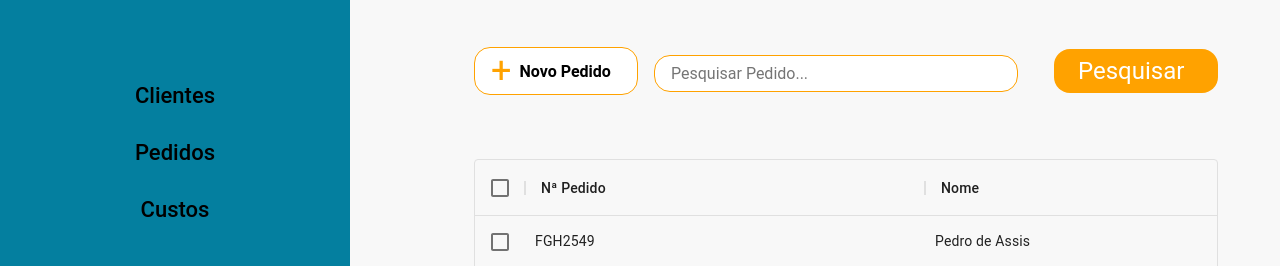
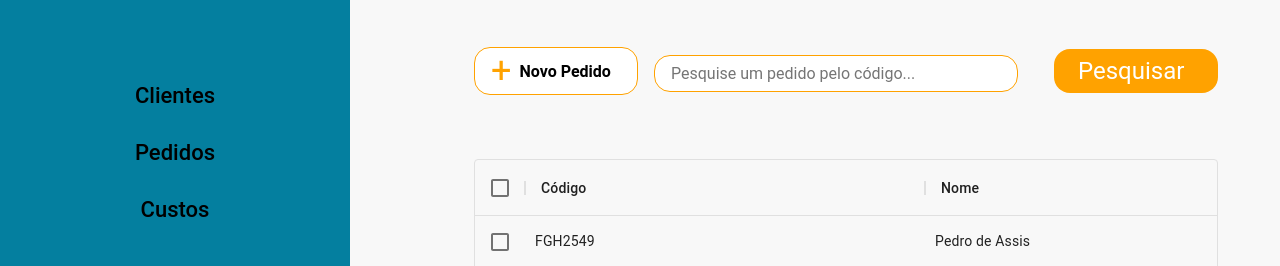
Before and after one commit to GabrielFSSantos/Basic_Laundry_System, a React (Create React App) app: page /requests in a window 1280 px wide. Shown: the part 225-491 px from the top of the page. Built offline with nearby package versions, Linux system fonts and the light colour scheme.

Commit message:
search rule applied to customers and orders

```diff
--- a/src/hooks/useTable.ts
+++ b/src/hooks/useTable.ts
@@ -8,13 +8,13 @@ type Columns = {
   width: number
 }
 
-type Rows = {
+export type Rows = {
   id: number;
   cpf?: string;
   name?: string;
   phone?: string;
   email?: string;
-  requestNumber?: string;
+  requestCode?: string;
   status?: string;
 }
 
@@ -44,21 +44,21 @@ export function useTable({type}: TableProps) {
 
   } else if(type === 'requests') {
     columns = [
-      { field: 'requestNumber', headerName: 'Nª Pedido', width: 400 },
+      { field: 'requestCode', headerName: 'Código', width: 400 },
       { field: 'name', headerName: 'Nome', width: 400 },
       { field: 'status', headerName: 'Status', width: 400 },
     ];
 
     rows = [
-      { id: 1, requestNumber: 'FGH2549', name: "Pedro de Assis", status: 'Lavando'},
-      { id: 2, requestNumber: 'FGH2549', name: "Pedro de Assis", status: 'Lavando'},
-      { id: 3, requestNumber: 'FGH2549', name: "Pedro de Assis", status: 'Lavando'},
-      { id: 4, requestNumber: 'FGH2549', name: "Pedro de Assis", status: 'Lavando'},
-      { id: 5, requestNumber: 'FGH2549', name: "Pedro de Assis", status: 'Lavando'},
-      { id: 6, requestNumber: 'FGH2549', name: "Pedro de Assis", status: 'Lavando'},
-      { id: 7, requestNumber: 'FGH2549', name: "Pedro de Assis", status: 'Lavando'},
-      { id: 8, requestNumber: 'FGH2549', name: "Pedro de Assis", status: 'Lavando'},
-      { id: 9, requestNumber: 'FGH2549', name: "Pedro de Assis", status: 'Lavando'},
+      { id: 1, requestCode: 'FGH2549', name: "Pedro de Assis", status: 'Lavando'},
+      { id: 2, requestCode: 'FGH2549', name: "Pedro de Assis", status: 'Lavando'},
+      { id: 3, requestCode: 'FGH2549', name: "Pedro de Assis", status: 'Lavando'},
+      { id: 4, requestCode: 'FGH2549', name: "Pedro de Assis", status: 'Lavando'},
+      { id: 5, requestCode: 'FGH2549', name: "Pedro de Assis", status: 'Lavando'},
+      { id: 6, requestCode: 'FGH2549', name: "Pedro de Assis", status: 'Lavando'},
+      { id: 7, requestCode: 'FGH2549', name: "Pedro de Assis", status: 'Lavando'},
+      { id: 8, requestCode: 'FGH2549', name: "Pedro de Assis", status: 'Lavando'},
+      { id: 9, requestCode: 'FGH2549', name: "Pedro de Assis", status: 'Lavando'},
     ];
   }
 
--- a/src/pages/Clients/index.tsx
+++ b/src/pages/Clients/index.tsx
@@ -1,25 +1,14 @@
-import { useEffect, useState, FormEvent } from 'react';
+import { useState, FormEvent } from 'react';
 import { DataGrid } from '@material-ui/data-grid';
 
-import { useTable } from '../../hooks/useTable';
+import { useTable, Rows } from '../../hooks/useTable';
 
 import './styles.scss'
-
-type Rows = {
-  id: number;
-  cpf?: string;
-  name?: string;
-  phone?: string;
-  email?: string;
-  requestNumber?: string;
-  status?: string;
-}
 
 export function Clients() {
   const { columns, rows } = useTable({type: 'clients'});
   const [searchQuery, setSearchQuery] = useState('');
   const [rowsFiltered, setRowsFiltered] = useState<Rows[]>(rows);
-  //let rowsFiltered = rows;
 
   function handleToSearch(event: FormEvent) {
     event.preventDefault();
@@ -37,14 +26,7 @@ export function Clients() {
         else return false;
       }));
     }
-
-    console.log('handleToSearch', searchQuery, rowsFiltered);
   }
-
-  useEffect(() => {
-    console.log('useEffect', searchQuery, rowsFiltered);
-  }, [rowsFiltered]);
-
 
   return(
     <div id="clients-page" >
@@ -61,7 +43,7 @@ export function Clients() {
           <form onSubmit={handleToSearch}>
             <input
               type="text"
-              placeholder="Pesquisar Cliente..."
+              placeholder="Pesquise um cliente pelo nome..."
               onChange={event => setSearchQuery(event.target.value)} value={searchQuery}
             />
             <button type="submit">Pesquisar</button>
--- a/src/pages/Requests/index.tsx
+++ b/src/pages/Requests/index.tsx
@@ -1,11 +1,32 @@
+import { useState, FormEvent } from 'react';
 import { DataGrid } from '@material-ui/data-grid';
 
-import { useTable } from '../../hooks/useTable';
+import { useTable, Rows } from '../../hooks/useTable';
 
 import './styles.scss'
 
 export function Requests() {
   const { columns, rows } = useTable({type: 'requests'});
+  const [searchQuery, setSearchQuery] = useState('');
+  const [rowsFiltered, setRowsFiltered] = useState<Rows[]>(rows);
+
+  function handleToSearch(event: FormEvent) {
+    event.preventDefault();
+
+    setRowsFiltered([]);
+
+    if(searchQuery.trim() === '') {
+      setRowsFiltered(rows);
+    }
+    else {
+      setRowsFiltered(rows.filter((request) => {
+        if(request.requestCode){
+         return request.requestCode.includes(searchQuery);
+        }
+        else return false;
+      }));
+    }
+  }
 
   return(
     <div id="requests-page" >
@@ -19,14 +40,18 @@ export function Requests() {
       <main>
         <div className="section">
           <button>+<b>Novo Pedido</b></button>
-          <div>
-            <input type="text" placeholder="Pesquisar Pedido..." />
-            <button>Pesquisar</button>
-          </div>
+          <form onSubmit={handleToSearch}>
+            <input
+              type="text"
+              placeholder="Pesquise um pedido pelo código..."
+              onChange={event => setSearchQuery(event.target.value)} value={searchQuery}
+            />
+            <button type="submit">Pesquisar</button>
+          </form>
         </div>
 
         <div className="table">
-          <DataGrid rows={rows} columns={columns} pageSize={9} checkboxSelection />
+          <DataGrid rows={rowsFiltered} columns={columns} pageSize={9} checkboxSelection />
         </div>
       </main>
     </div>
--- a/src/pages/Requests/styles.scss
+++ b/src/pages/Requests/styles.scss
@@ -50,7 +50,7 @@
         }
       }
 
-      div {
+      form {
         display: flex;
         align-items: center;
         justify-content: space-between;
```
